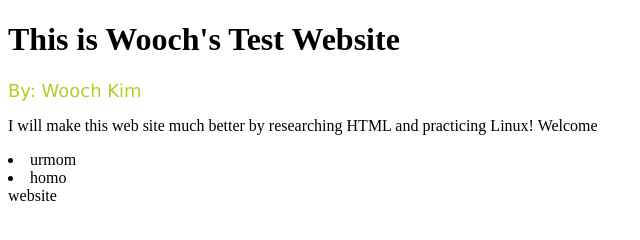
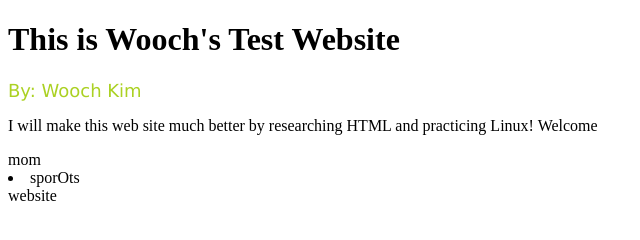
Before and after one commit to woochie/apcsp-website, a plain HTML site: page index.html in a window 1280 px wide. Shown: the full height of the page, 0-640 px from the left. Drawn offline with Linux system fonts and the light colour scheme.

Commit message:
adding index.html

```diff
--- a/index.html
+++ b/index.html
@@ -9,8 +9,8 @@
     <font face="verdana" size="4" color="abd123">By: Wooch Kim</font>
     <p>I will make this web site much better by researching HTML and practicing Linux! Welcome </p>
 
-    <li>urmom</li>
-    <li>homo</li>
+    <lir>mom</li>
+    <li>sporOts</li>
 
   </body>
 </html>
```
